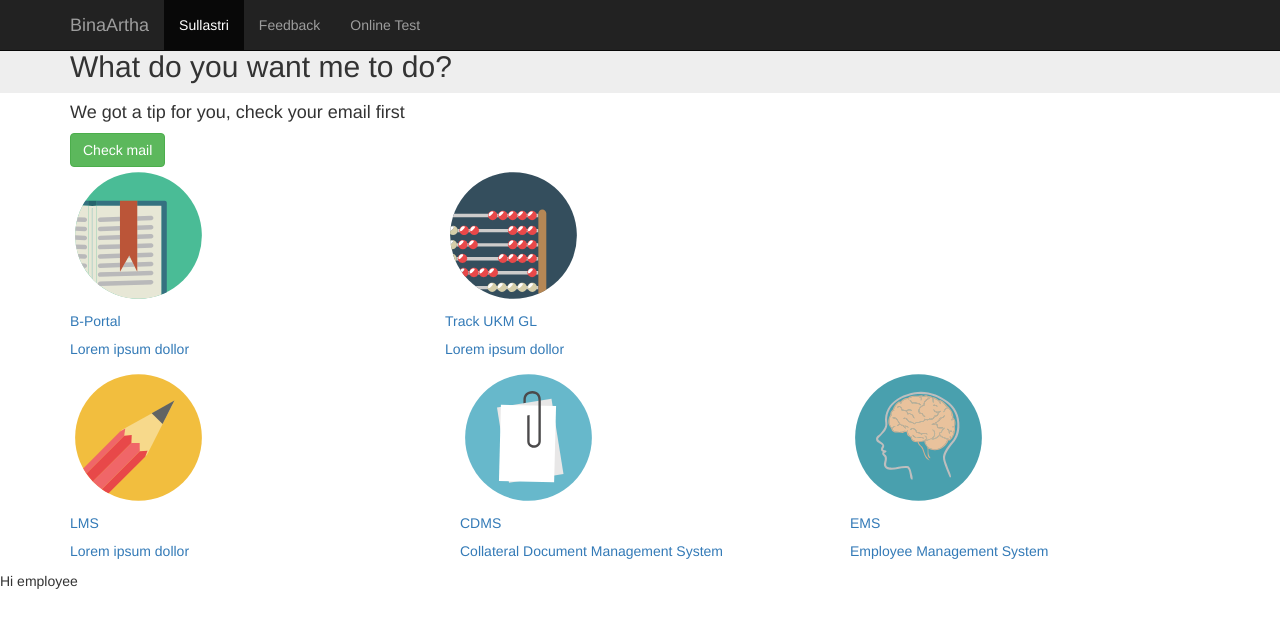
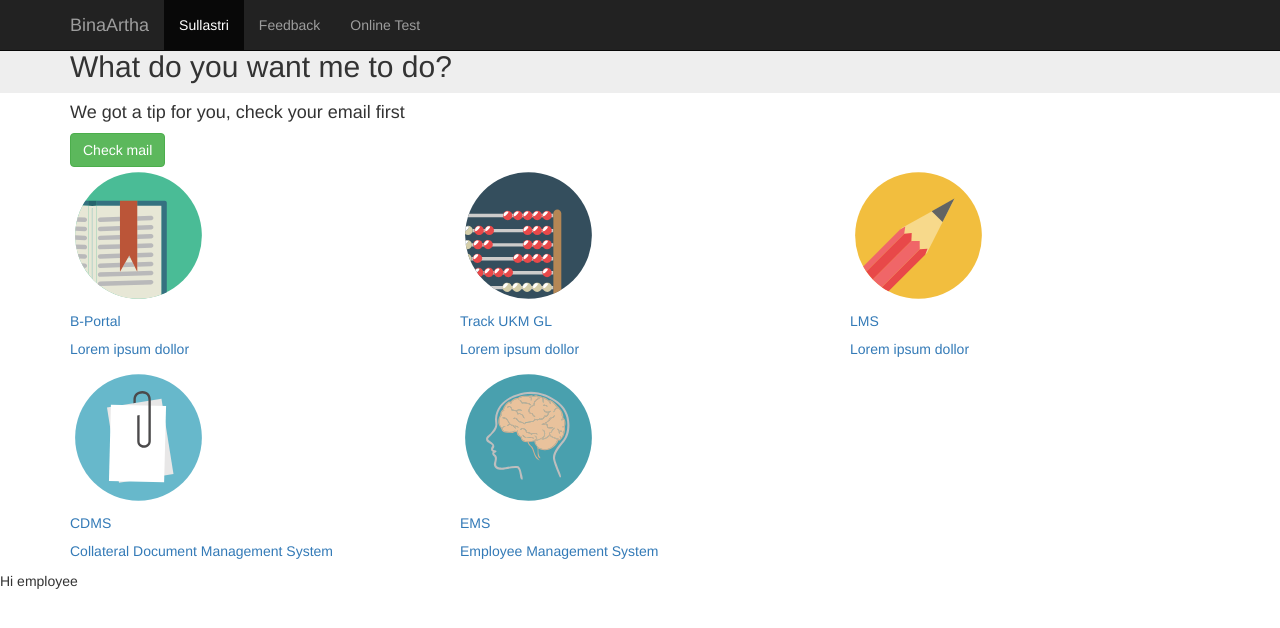
Before and after one commit to kemtol/Bina-Artha, a Jekyll site: the page built from laman/welcome.md, in a window 1280 px wide. Shown: the top 628 px of the page. Built offline with Jekyll 4.4.1, drawn with Linux system fonts in a browser that asks for light colours; nearby versions of some CDN libraries.

Commit message:
Update oss.html

```diff
--- a/_layouts/oss.html
+++ b/_layouts/oss.html
@@ -78,7 +78,7 @@
             <p>Lorem ipsum dollor</p>
           </a>
         </div>
-        <div class="col-xs-53">
+        <div class="col-xs-4">
           <a href="">
             <img src="{{site.baseurl}}//images/round-icon/RoundIcons_FreeSet-33.svg" />
             <h5>Track UKM GL</h5>
```
